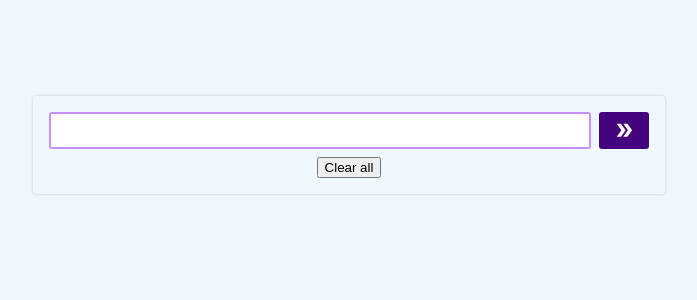
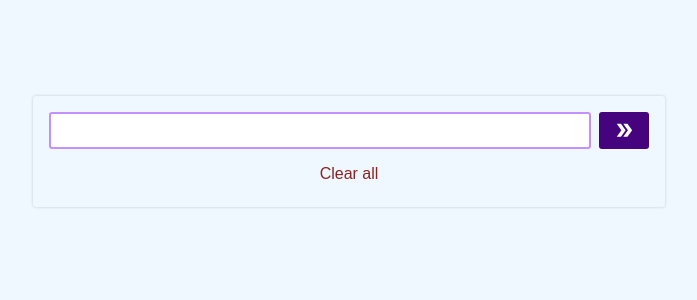
Before and after one commit to BSlaven/my_grocery_list, a React (Vite) app: page / in a window 1280 px wide. Shown: the top 300 px of the page, without its empty margins (291-988 px from the left). Built offline with nearby package versions, Linux system fonts and the light colour scheme.

Commit message:
add styling to clear all button

```diff
--- a/src/GroceryLIst/GroceryList.jsx
+++ b/src/GroceryLIst/GroceryList.jsx
@@ -101,7 +101,7 @@ const GroceryList = () => {
       </form>
       {error && <p className={classes.errorMessage}>{error}</p>}
       {items && items.map(item => <GroceryItem key={item.id} selectItem={selectItem} deleteItem={deleteItem} {...item} />)}
-      <button className={classes.celarAllBtn}>Clear all</button>
+      <button className={classes.clearAllBtn}>Clear all</button>
     </div>
   )
 }
--- a/src/GroceryLIst/GroceryList.module.css
+++ b/src/GroceryLIst/GroceryList.module.css
@@ -54,3 +54,17 @@
   margin: 0 0 0.5rem 1rem;
   align-self: flex-start;
 }
+
+.clearAllBtn {
+  color: rgb(134, 35, 35);
+  background-color: transparent;
+  font-size: 1rem;
+  border: none;
+  border-radius: 3px;
+  cursor: pointer;
+  padding: 0.5rem 1rem;
+}
+
+.clearAllBtn:is(:hover, :focus) {
+  background-color: rgb(235, 235, 235);
+}
```
